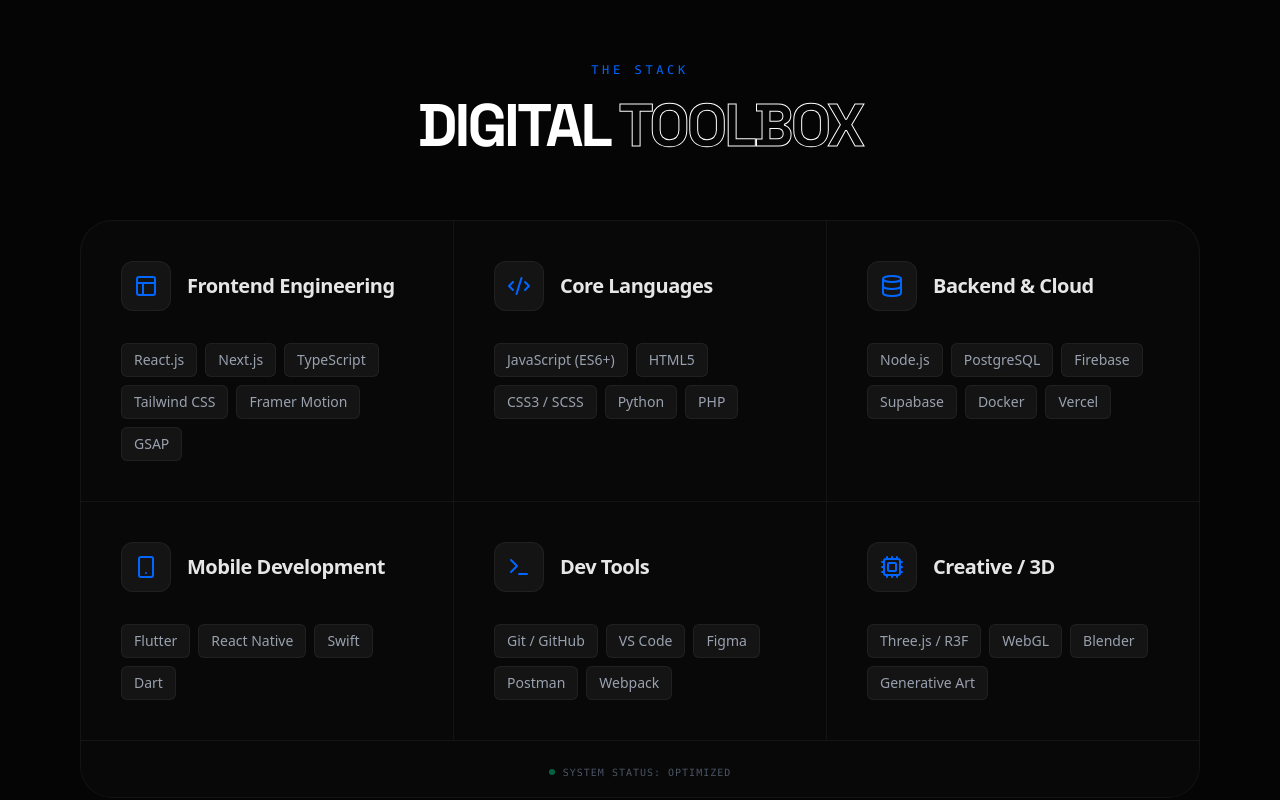
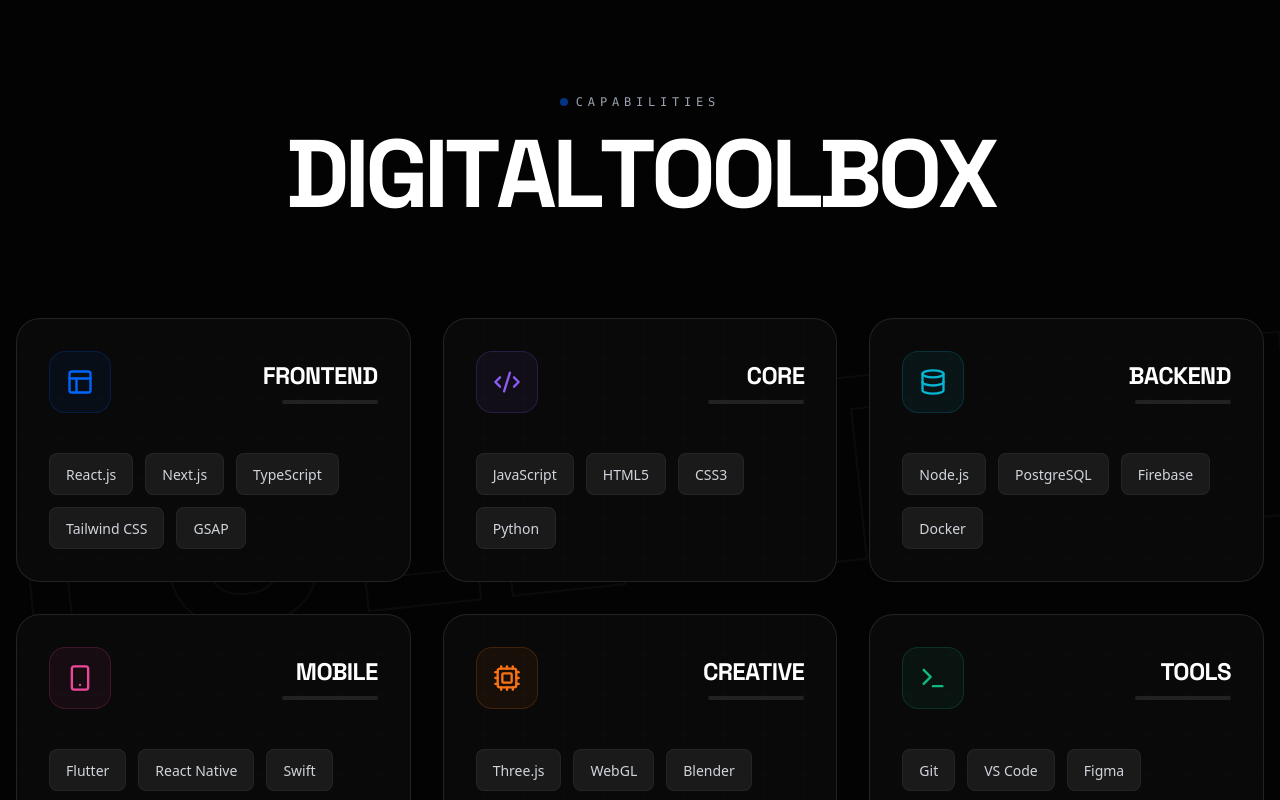
Before and after one commit to zouhair1tabeg/Portfolio-v2, a Next.js app: page / in a window 1280 px wide. Shown: the part 1640-2440 px from the top of the page. Built offline with nearby package versions, Linux system fonts and the light colour scheme.

Commit message:
feat: upgrade skills section with immersive 3D parallax and kinetic typography

```diff
--- a/src/components/sections/Skills.tsx
+++ b/src/components/sections/Skills.tsx
@@ -1,152 +1,299 @@
 "use client";
 
-import { useRef, useState, useEffect } from "react";
+import { useRef, useState, useEffect, ReactNode } from "react";
 import gsap from "gsap";
 import { ScrollTrigger } from "gsap/ScrollTrigger";
 import { Code2, Database, Layout, Smartphone, Terminal, Cpu } from "lucide-react";
+import { motion, useMotionValue, useSpring, useTransform } from "framer-motion";
 
 gsap.registerPlugin(ScrollTrigger);
 
 const TOOLBOX_CATEGORIES = [
     {
         id: "frontend",
-        label: "Frontend Engineering",
-        icon: Layout,
-        skills: ["React.js", "Next.js", "TypeScript", "Tailwind CSS", "Framer Motion", "GSAP"]
+        label: "Frontend",
+        icon: Layout, // Blue
+        color: "#0066FF",
+        level: 95,
+        skills: ["React.js", "Next.js", "TypeScript", "Tailwind CSS", "GSAP"]
     },
     {
         id: "core",
-        label: "Core Languages",
-        icon: Code2,
-        skills: ["JavaScript (ES6+)", "HTML5", "CSS3 / SCSS", "Python", "PHP"]
+        label: "Core",
+        icon: Code2, // Purple
+        color: "#8B5CF6",
+        level: 90,
+        skills: ["JavaScript", "HTML5", "CSS3", "Python"]
     },
     {
         id: "backend",
-        label: "Backend & Cloud",
-        icon: Database,
-        skills: ["Node.js", "PostgreSQL", "Firebase", "Supabase", "Docker", "Vercel"]
+        label: "Backend",
+        icon: Database, // Cyan
+        color: "#06B6D4",
+        level: 85,
+        skills: ["Node.js", "PostgreSQL", "Firebase", "Docker"]
     },
     {
         id: "mobile",
-        label: "Mobile Development",
-        icon: Smartphone,
+        label: "Mobile",
+        icon: Smartphone, // Pink
+        color: "#EC4899",
+        level: 80,
         skills: ["Flutter", "React Native", "Swift", "Dart"]
     },
     {
-        id: "tools",
-        label: "Dev Tools",
-        icon: Terminal,
-        skills: ["Git / GitHub", "VS Code", "Figma", "Postman", "Webpack"]
+        id: "creative",
+        label: "Creative",
+        icon: Cpu, // Orange
+        color: "#F97316",
+        level: 75,
+        skills: ["Three.js", "WebGL", "Blender", "Generative Art"]
     },
     {
-        id: "creative",
-        label: "Creative / 3D",
-        icon: Cpu,
-        skills: ["Three.js / R3F", "WebGL", "Blender", "Generative Art"]
+        id: "tools",
+        label: "Tools",
+        icon: Terminal, // Green
+        color: "#10B981",
+        level: 92,
+        skills: ["Git", "VS Code", "Figma", "Postman"]
     }
 ];
 
 export default function Skills() {
     const containerRef = useRef<HTMLElement>(null);
-    const boxRef = useRef<HTMLDivElement>(null);
+    const titleRef = useRef<HTMLHeadingElement>(null);
 
     useEffect(() => {
         const ctx = gsap.context(() => {
-            gsap.from(boxRef.current, {
+            // ScrollTrigger for Title Letters
+            const titleLetters = titleRef.current?.querySelectorAll(".char");
+            if (titleLetters) {
+                gsap.from(titleLetters, {
+                    y: 100,
+                    rotateX: 90,
+                    opacity: 0,
+                    duration: 1,
+                    stagger: 0.05,
+                    ease: "power4.out",
+                    scrollTrigger: {
+                        trigger: containerRef.current,
+                        start: "top 70%",
+                    }
+                });
+            }
+
+            // Stagger Cards
+            gsap.from(".tilt-card", {
                 y: 100,
                 opacity: 0,
-                duration: 1.2,
-                ease: "power3.out",
+                duration: 1,
+                stagger: 0.1,
+                ease: "power2.out",
                 scrollTrigger: {
                     trigger: containerRef.current,
-                    start: "top 75%",
+                    start: "top 60%",
                 }
             });
+
         }, containerRef);
-
         return () => ctx.revert();
     }, []);
 
-    // Spotlight Effect State
-    const [mousePosition, setMousePosition] = useState({ x: 0, y: 0 });
+    // Split text for Kinetic Title
+    const titleText = "Digital Toolbox";
+
+    return (
+        <section ref={containerRef} id="skills" className="min-h-screen relative flex flex-col justify-center py-32 bg-[#030303] text-white overflow-hidden perspective-900">
+
+            {/* 1. Kinetic Background Marquee */}
+            <div className="absolute top-1/2 left-0 w-full -translate-y-1/2 -rotate-6 z-0 pointer-events-none opacity-[0.03] select-none">
+                <div className="whitespace-nowrap flex gap-10 animate-marquee">
+                    {[...Array(4)].map((_, i) => (
+                        <span key={i} className="text-[20vw] font-black uppercase leading-none" style={{ WebkitTextStroke: "2px white", color: "transparent" }}>
+                            FULLSTACK CREATIVE DEVELOPER
+                        </span>
+                    ))}
+                </div>
+            </div>
+
+            <div className="container mx-auto px-4 z-10 relative">
+
+                {/* 2. Kinetic Typography Title */}
+                <div className="text-center mb-24">
+                    <div className="inline-flex items-center gap-2 mb-4">
+                        <span className="w-2 h-2 bg-[#0066FF] rounded-full animate-pulse" />
+                        <span className="text-xs font-mono uppercase tracking-[0.4em] text-gray-400">Capabilities</span>
+                    </div>
+                    <h2 ref={titleRef} className="text-6xl md:text-8xl font-black tracking-tighter uppercase overflow-hidden" aria-label={titleText} style={{ fontFamily: "'Space Grotesk', sans-serif" }}>
+                        {titleText.split("").map((char, i) => (
+                            <span key={i} className="char inline-block">{char}</span>
+                        ))}
+                    </h2>
+                </div>
+
+                {/* 3. 3D Parallax Grid */}
+                <div className="grid grid-cols-1 md:grid-cols-2 lg:grid-cols-3 gap-8 max-w-7xl mx-auto">
+                    {TOOLBOX_CATEGORIES.map((category) => (
+                        <TiltCard key={category.id} category={category} />
+                    ))}
+                </div>
+
+            </div>
+        </section>
+    );
+}
+
+// ---- Sub Components ----
+
+// 3D Tilt Card with GSAP Parallax
+function TiltCard({ category }: { category: any }) {
+    // We use Framer Motion for simple springs, but stick to the "gsap.quickTo" feel manually or via ref
+    const cardRef = useRef<HTMLDivElement>(null);
+    const contentRef = useRef<HTMLDivElement>(null);
+    const [hover, setHover] = useState(false);
+
+    const x = useMotionValue(0);
+    const y = useMotionValue(0);
+
+    const rotateX = useTransform(y, [-100, 100], [10, -10]);
+    const rotateY = useTransform(x, [-100, 100], [-10, 10]);
 
     const handleMouseMove = (e: React.MouseEvent<HTMLDivElement>) => {
-        const { left, top } = e.currentTarget.getBoundingClientRect();
-        setMousePosition({
-            x: e.clientX - left,
-            y: e.clientY - top,
-        });
+        if (!cardRef.current) return;
+        const rect = cardRef.current.getBoundingClientRect();
+
+        // Center-based coordinates
+        const offsetX = e.clientX - rect.left - rect.width / 2;
+        const offsetY = e.clientY - rect.top - rect.height / 2;
+
+        x.set(offsetX);
+        y.set(offsetY);
+    };
+
+    const handleMouseLeave = () => {
+        setHover(false);
+        x.set(0);
+        y.set(0);
     };
 
     return (
-        <section ref={containerRef} id="skills" className="min-h-screen flex items-center justify-center py-24 bg-[#050505] text-white">
-            <div className="container mx-auto px-4 lg:px-20">
+        <motion.div
+            ref={cardRef}
+            className="tilt-card relative group touch-none"
+            style={{
+                rotateX: rotateX,
+                rotateY: rotateY,
+                transformStyle: "preserve-3d",
+                perspective: 1000
+            }}
+            onMouseMove={handleMouseMove}
+            onMouseEnter={() => setHover(true)}
+            onMouseLeave={handleMouseLeave}
+        >
+            {/* Card Container */}
+            <div className="relative h-full bg-[#0A0A0A]/90 border border-white/10 rounded-3xl p-8 overflow-hidden backdrop-blur-sm transition-colors duration-500 group-hover:border-white/20">
 
-                {/* Section Title */}
-                <div className="text-center mb-16">
-                    <span className="text-[#0066FF] font-mono tracking-[0.3em] text-xs uppercase">The Stack</span>
-                    <h2 className="mt-4 text-5xl md:text-6xl font-black uppercase tracking-tighter" style={{ fontFamily: "'Space Grotesk', sans-serif" }}>
-                        Digital <span className="text-transparent" style={{ WebkitTextStroke: "1px white" }}>Toolbox</span>
-                    </h2>
+                {/* 4. Connectivity Lines Background (SVG) */}
+                <div className="absolute inset-0 z-0 opacity-20 pointer-events-none">
+                    <svg width="100%" height="100%" xmlns="http://www.w3.org/2000/svg">
+                        <pattern id={`grid-${category.id}`} width="40" height="40" patternUnits="userSpaceOnUse">
+                            <path d="M 40 0 L 0 0 0 40" fill="none" stroke="white" strokeWidth="0.5" opacity="0.3" />
+                        </pattern>
+                        <rect width="100%" height="100%" fill={`url(#grid-${category.id})`} />
+                        {/* Lit path on hover */}
+                        <motion.path
+                            d="M 0 40 Q 150 40 300 200"
+                            stroke={category.color}
+                            strokeWidth="2"
+                            fill="none"
+                            initial={{ pathLength: 0, opacity: 0 }}
+                            animate={{ pathLength: hover ? 1 : 0, opacity: hover ? 1 : 0 }}
+                            transition={{ duration: 1, ease: "easeInOut" }}
+                        />
+                    </svg>
                 </div>
 
-                {/* The Luxury Box */}
+                {/* 5. Enhanced Spotlight (Dual Color) */}
                 <div
-                    ref={boxRef}
-                    onMouseMove={handleMouseMove}
-                    className="relative w-full max-w-6xl mx-auto rounded-[2rem] bg-neutral-950/80 border border-white/5 overflow-hidden group"
-                    style={{ backdropFilter: "blur(20px)" }}
-                >
-                    {/* Spotlight Gradient overlay */}
-                    <div
-                        className="pointer-events-none absolute -inset-px opacity-0 group-hover:opacity-100 transition-opacity duration-300"
+                    className="absolute -inset-px opacity-0 group-hover:opacity-100 transition-opacity duration-500 pointer-events-none z-0"
                     style={{
-                            background: `radial-gradient(600px circle at ${mousePosition.x}px ${mousePosition.y}px, rgba(0, 102, 255, 0.1), transparent 40%)`
+                        background: `radial-gradient(400px circle at top right, ${category.color}20, transparent 40%), radial-gradient(400px circle at bottom left, #222, transparent 40%)`
                     }}
                 />
 
-                    {/* Content Grid */}
-                    <div className="grid grid-cols-1 md:grid-cols-2 lg:grid-cols-3 gap-px bg-white/5">
-                        {TOOLBOX_CATEGORIES.map((category) => (
-                            <div
-                                key={category.id}
-                                className="relative p-8 md:p-10 bg-[#080808] hover:bg-[#0c0c0c] transition-colors duration-500"
-                            >
-                                {/* Category Header */}
-                                <div className="flex items-center gap-4 mb-8">
-                                    <div className="p-3 rounded-xl bg-white/5 text-[#0066FF] border border-white/5">
-                                        <category.icon size={24} />
+                {/* Content */}
+                <div ref={contentRef} className="relative z-10 flex flex-col gap-6" style={{ transform: "translateZ(30px)" }}>
+
+                    {/* Header */}
+                    <div className="flex items-center justify-between">
+                        <div className="p-4 rounded-2xl bg-white/5 border border-white/10 text-white" style={{ backgroundColor: `${category.color}10`, borderColor: `${category.color}30` }}>
+                            <category.icon size={28} style={{ color: category.color }} />
                         </div>
-                                    <h3 className="text-xl font-bold tracking-tight text-white/90">
+                        <div className="text-right">
+                            <h3 className="text-2xl font-bold uppercase tracking-tight" style={{ fontFamily: "'Space Grotesk', sans-serif" }}>
                                 {category.label}
                             </h3>
+                            <motion.div
+                                className="h-1 bg-white/10 rounded-full mt-2 w-24 ml-auto overflow-hidden"
+                            >
+                                <motion.div
+                                    className="h-full rounded-full"
+                                    style={{ backgroundColor: category.color }}
+                                    initial={{ width: 0 }}
+                                    animate={{ width: hover ? `${category.level}%` : 0 }}
+                                    transition={{ duration: 1, ease: "circOut" }}
+                                />
+                            </motion.div>
+                        </div>
                     </div>
 
-                                {/* Skills Chips */}
-                                <div className="flex flex-wrap gap-2">
-                                    {category.skills.map((skill, idx) => (
-                                        <div
-                                            key={idx}
-                                            className="px-3 py-1.5 rounded-md bg-white/5 border border-white/5 text-sm text-gray-400 hover:text-white hover:border-white/20 hover:bg-white/10 hover:shadow-[0_0_15px_rgba(0,102,255,0.3)] transition-all duration-300 cursor-default"
-                                        >
-                                            {skill}
-                                        </div>
+                    {/* 6. Magnetic Chips */}
+                    <div className="flex flex-wrap gap-3 mt-4">
+                        {category.skills.map((skill: string, idx: number) => (
+                            <MagneticChip key={idx} text={skill} color={category.color} />
                         ))}
-                                </div>
-                            </div>
-                        ))}
-                    </div>
-
-                    {/* Box Footer (Decorative) */}
-                    <div className="bg-[#080808] p-4 text-center border-t border-white/5">
-                        <div className="inline-flex items-center gap-2 text-[10px] text-gray-600 uppercase tracking-widest font-mono">
-                            <div className="w-1.5 h-1.5 rounded-full bg-emerald-500 animate-pulse" />
-                            System Status: Optimized
-                        </div>
                     </div>
 
                 </div>
             </div>
-        </section>
+        </motion.div>
     );
 }
+
+// Magnetic Chip Component
+function MagneticChip({ text, color }: { text: string, color: string }) {
+    const ref = useRef<HTMLDivElement>(null);
+    const [position, setPosition] = useState({ x: 0, y: 0 });
+
+    const handleMouse = (e: React.MouseEvent) => {
+        const { clientX, clientY } = e;
+        const { left, top, width, height } = ref.current!.getBoundingClientRect();
+        const middleX = clientX - (left + width / 2);
+        const middleY = clientY - (top + height / 2);
+        setPosition({ x: middleX * 0.2, y: middleY * 0.2 });
+    };
+
+    const reset = () => setPosition({ x: 0, y: 0 });
+
+    const { x, y } = position;
+    return (
+        <motion.div
+            style={{ x, y }}
+            ref={ref}
+            onMouseMove={handleMouse}
+            onMouseLeave={reset}
+            animate={{ x, y }}
+            transition={{ type: "spring", stiffness: 150, damping: 15, mass: 0.1 }}
+            className="group/chip relative overflow-hidden px-4 py-2 bg-[#1a1a1a] rounded-lg border border-white/5 cursor-pointer"
+        >
+            <span className="relative z-10 text-sm font-medium text-gray-300 group-hover/chip:text-white transition-colors">
+                {text}
+            </span>
+            {/* Progress Bar Effect on Chip Hover */}
+            <div
+                className="absolute left-0 bottom-0 top-0 bg-white/5 w-full origin-left scale-x-0 group-hover/chip:scale-x-100 transition-transform duration-500 ease-out"
+                style={{ backgroundColor: `${color}20` }}
+            />
+        </motion.div>
+    );
+}
```
Lines whose indentation alone changed are shown as unchanged.
